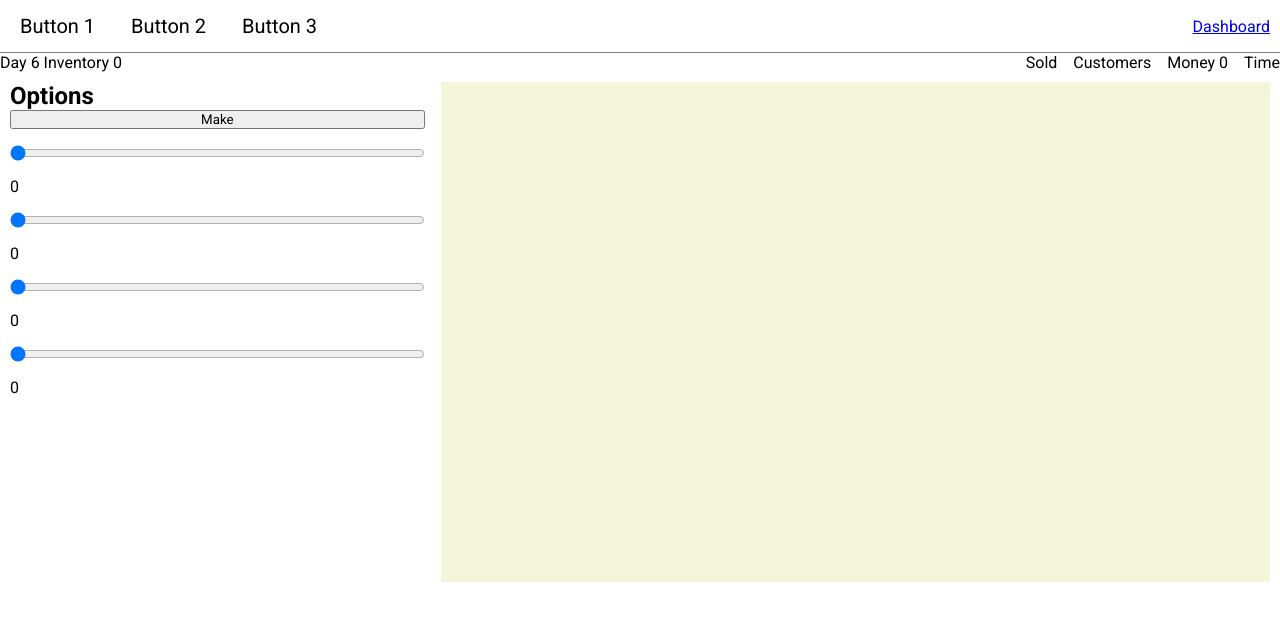
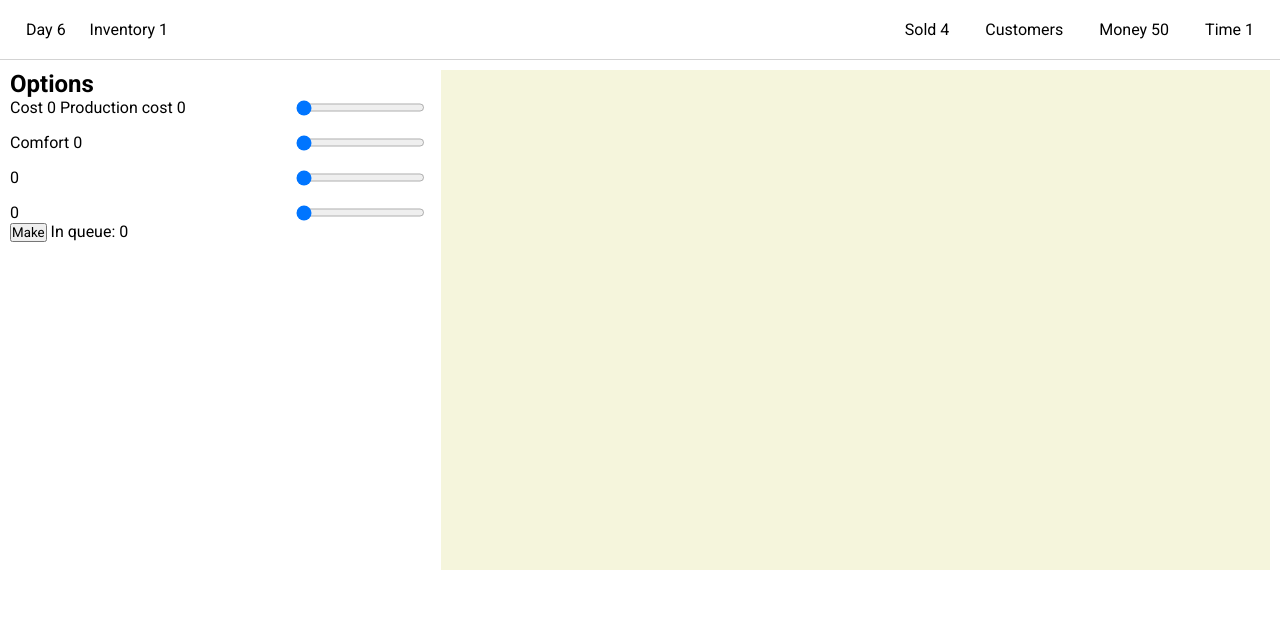
Before and after one commit to lukarantalainen/multi-objective-optimization-game, a SvelteKit app: page / in a window 1280 px wide. Shown: the top 620 px of the page. Built offline with nearby package versions, Linux system fonts and the light colour scheme.

Commit message:
added simple functionality

```diff
--- a/src/routes/+layout.svelte
+++ b/src/routes/+layout.svelte
@@ -2,6 +2,8 @@
 	import favicon from '$lib/assets/favicon.svg';
 
 	let { children } = $props();
+
+
 </script>
 
 <svelte:head>
@@ -11,60 +13,12 @@
 	<link href="https://fonts.googleapis.com/css2?family=Inter:ital,opsz,wght@0,14..32,100..900;1,14..32,100..900&family=Roboto:ital,wght@0,100..900;1,100..900&display=swap" rel="stylesheet">
 </svelte:head>
 
-<nav class="navbar">
-    <div class="button-container">
-        <button class="nav-button" id="button1">Button 1</button>
-        <button class="nav-button" id="button2">Button 2</button>
-        <button class="nav-button">Button 3</button>
-    </div>
-
-    <a href="dashboard.html">Dashboard</a>
-</nav>
-
-
 {@render children()}
 
 <style>
-
-
 	:global(*) {
 		margin: 0;
 		padding: 0;
 		font-family: "Roboto";
 	}
-
-	button {
-		font-size: 20px;
-	}
-
-	.navbar {
-        width: inherit;
-        padding: 10px;
-        display: flex;
-        flex-grow: 1;
-        justify-content: space-between;
-        align-items: center;
-        border-bottom: 1px solid gray;
-    }
-
-    .button-container {
-        display: flex;
-        width: fit-content;
-        gap: 1em;
-        justify-content: space-between;
-        align-items: center;
-    }
-
-    .nav-button {
-        border-radius: 10px;
-        transition-duration: 200ms;
-        border: none;
-        padding: 4px 10px;
-        background-color: white;
-    }
-
-    .nav-button:hover {
-        background-color: lightskyblue;
-    }
-
 </style>
--- a/src/routes/+page.svelte
+++ b/src/routes/+page.svelte
@@ -1,48 +1,67 @@
 <script lang="ts">
     import Graph from './Graph.svelte';
 
-    let price: number = $state(0);
-    let value2: number = $state(0);
+    let cost: number = $state(0);
+    let comfort: number = $state(0);
     let value3: number = $state(0);
     let value4: number = $state(0);
     let day: number = $state(1);
     let inventory: number = $state(0);
-    let buyers: number = 0;
-    let money: number = $state(0);
+    let money: number = $state(50);
+    let production_cost: number = $state(10);
 
+    let time: number = $state(1);
+    // svelte-ignore state_referenced_locally
+    let delta: number = 1;
 
-    function increase_day() {
+    let sold: number = $state(0);
+
+    let queue: number = $state(0);
+
+    function handle_interval() {
         day += 1;
-        if (inventory > 0 && buyers > 0) {
-            inventory -= 1;
-            buyers -= 1;
-            money += price;
+        delta -= 1;
+        sell();
+        check_queue();
     }
 
-        if (price < 50) {
-            buyers += 1;
+    function sell() {
+        if (inventory > 0) {
+            inventory -= 1;
+            money += cost;
+            sold += 1;
+        }
     }
 
+    function check_queue() {
+        if (delta == 0) {
+            inventory += 1;
+            delta = time;
+        }
     }
 
-    function increment() {
-        inventory += 1;
+    function make() {
+        if (money < production_cost) {
+            return;
+        }
+        queue += 1;
+        money -= production_cost;
     }
 
-    let dayInterval = setInterval(increase_day, 1000);
+    let dayInterval = setInterval(handle_interval, 1000);
 </script>
 
 <div class="container">
     <div class="top-bar">
         <div class="left-container">
-            <span>Day {day}</span>
-            <span>Inventory {inventory}</span>
+            <span class="counter">Day {day}</span>
+            <span class="counter">Inventory {inventory}</span>
         </div>
         <div class="stat-container">
-            <span>Sold</span>
-            <span>Customers</span>
-            <span>Money {money}</span>
-            <span>Time</span>
+            <span class="counter">Sold {sold}</span>
+            <span class="counter">Customers</span>
+            <span class="counter">Money {money}</span>
+            <span class="counter">Time {time}</span>
         </div>
 
     </div>
@@ -50,16 +69,26 @@
         <div class="left">
         <h2>Options</h2>
             <div class="options-container">
-                <button onclick={increment}>Make</button>
-                <input type="range" name="weight" id="0" class="slider" bind:value={price}>
-                <span>{price}</span>
-                <input type="range" name="weight" id="1" class="slider" bind:value={value2}>
-                <span>{value2}</span>
+                <div class="option">
+                    <span>Cost {cost} Production cost {production_cost * comfort}</span>
+                    <input type="range" min=10 max=400 name="cost" id="0" class="slider" bind:value={cost}>
+
+                </div>
+                <div class="option">
+                    <span>Comfort {comfort}</span>
+                    <input type="range" min=1 max=10 name="comfort" id="1" class="slider" bind:value={comfort}>
+                </div>
+                <div class="option">
+                    <span>{value3}</span>
                     <input type="range" name="weight" id="2" class="slider" bind:value={value3}>
-                <span>{value3}</span>
+                </div>
+                <div class="option">
+                    <span>{value4}</span>
                     <input type="range" name="weight" id="3" class="slider" bind:value={value4}>
-                <span>{value4}</span>
                 </div>
+            </div>
+            <button onclick={make}>Make</button>
+            <span>In queue: {queue}</span>
         </div>
         <Graph/>
     </div>
@@ -67,11 +96,6 @@
 </div>
 
 <style>
-    :global(body) {
-        margin: 0;
-        padding: 0;
-    }
-
     .content {
         padding: 10px;
         width: inherit;
@@ -84,12 +108,19 @@
         display: flex;
         flex-direction: column;
         gap: 1em;
+    }
 
+    .option {
+        display: flex;
+        justify-content: space-between;
     }
 
     .top-bar {
         display: flex;
         justify-content: space-between;
+        align-items: center;
+        padding: 1em;
+        border-bottom: 1px solid lightgray;
     }
 
     .stat-container {
@@ -97,5 +128,13 @@
         gap: 1em;
     }
 
+    .counter {
+        border-radius: 10px;
+        padding: 4px 10px;
+    }
+
+    .counter:hover {
+        background-color: lightblue;
+    }
 
 </style>
```
Lines whose indentation alone changed are shown as unchanged.
